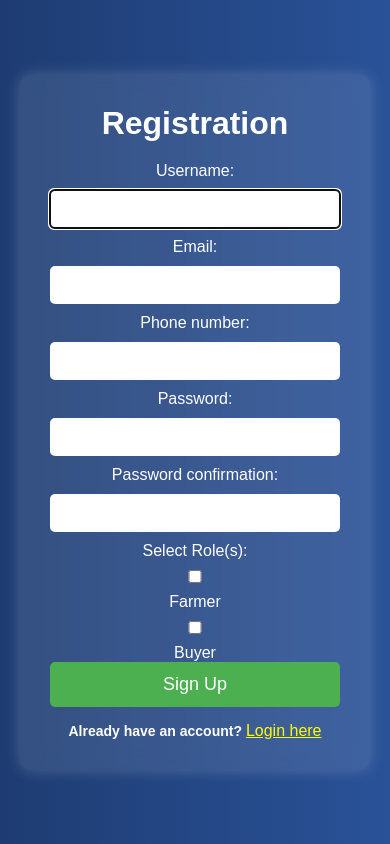
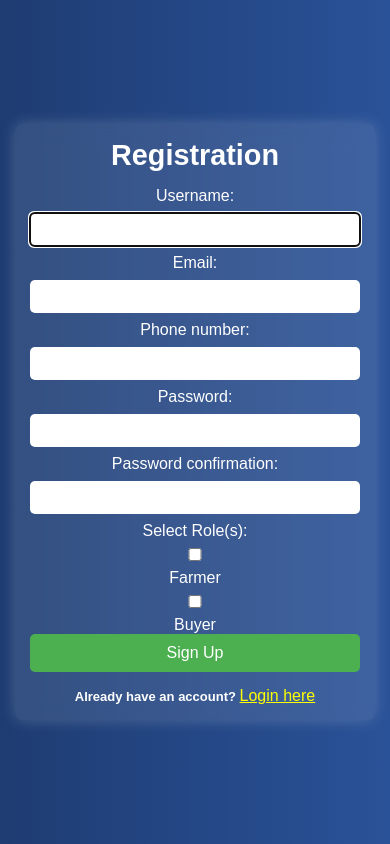
Before and after one commit to puttavijaykumar/Agribazaar, a Django app: page /register/ in a window 390 px wide. Run offline with Django 5.2, Linux system fonts and the light colour scheme.

Commit message:
feat: Make homepage and inbox page responsive

```diff
--- a/static/css/styleR.css
+++ b/static/css/styleR.css
@@ -82,3 +82,54 @@ button:hover {
 html {
     scroll-behavior: smooth;
 }
+
+/* ------------------------------------------- */
+/* Responsive Design */
+/* ------------------------------------------- */
+
+/* Adjustments for screens up to 600px (common for most mobile phones) */
+@media (max-width: 600px) {
+    body {
+        padding: 15px; /* Reduce padding around the body */
+    }
+
+    .container {
+        padding: 20px; /* Reduce container padding */
+        border-radius: 8px; /* Slightly smaller border-radius */
+    }
+
+    h1 {
+        font-size: 2rem; /* Reduce heading font size for smaller screens */
+        margin-bottom: 15px;
+    }
+
+    form input {
+        padding: 8px; /* Slightly smaller input padding */
+        margin: 8px 0;
+        font-size: 15px;
+    }
+
+    button {
+        padding: 10px; /* Slightly smaller button padding */
+        font-size: 16px;
+    }
+
+    .logo {
+        width: 80px; /* Make logo smaller on mobile */
+    }
+
+    .login-text {
+        font-size: 13px; /* Smaller font size for login text */
+    }
+}
+
+/* Adjustments for screens up to 400px (very small phones) */
+@media (max-width: 400px) {
+    .container {
+        padding: 15px; /* Further reduce container padding */
+    }
+
+    h1 {
+        font-size: 1.8rem; /* Even smaller heading */
+    }
+}
```
